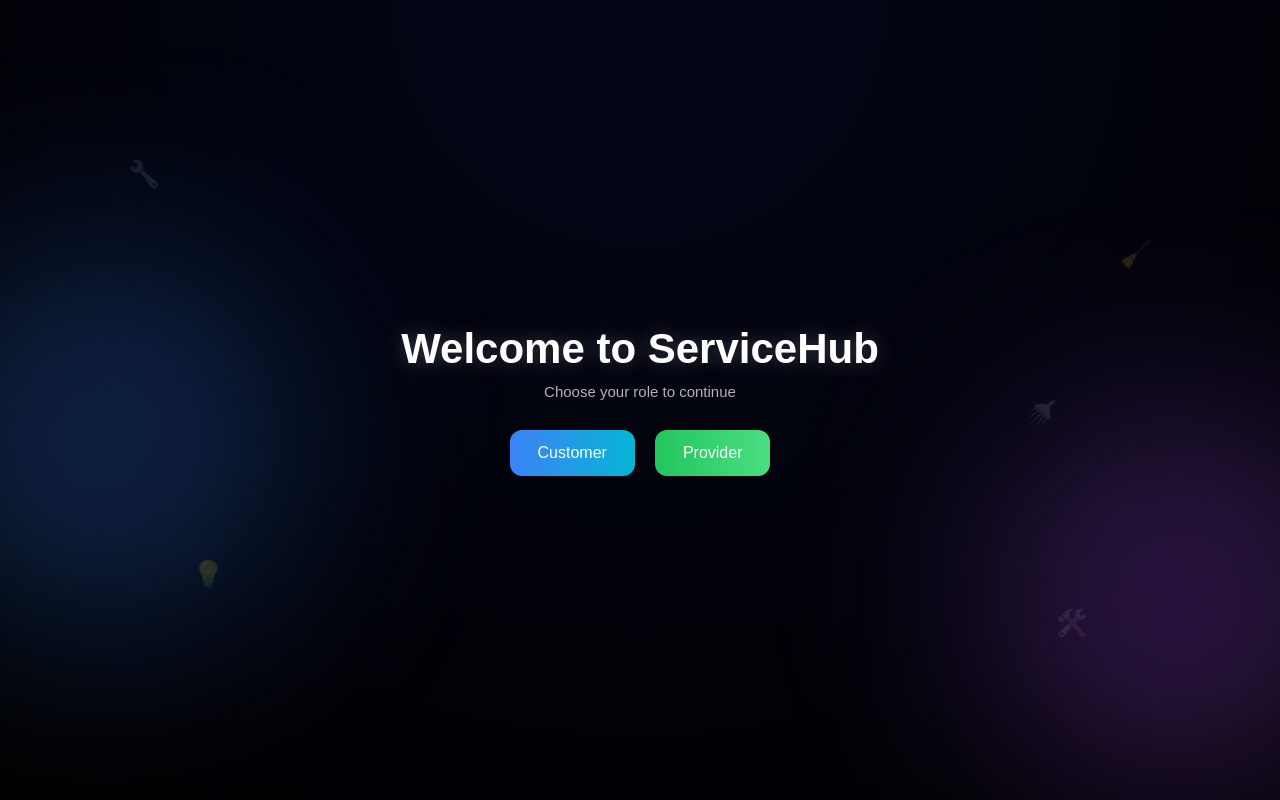
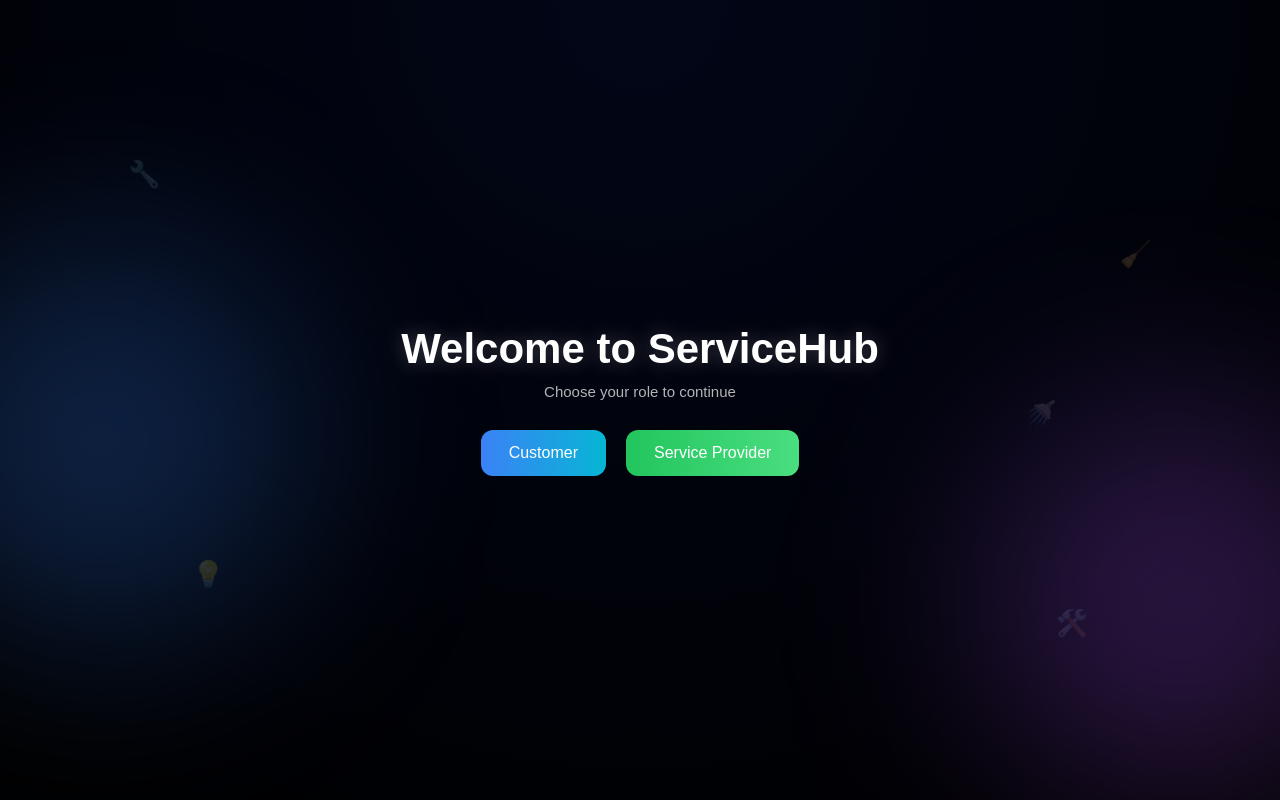
Before and after one commit to Likith-08/service-marketplace, a React (Create React App) app in the folder servicehub-app/: page /home in a window 1280 px wide. Built offline with nearby package versions, Linux system fonts and the light colour scheme; no server answers.

Commit message:
Updated button

```diff
--- a/servicehub-app/src/pages/Landing.jsx
+++ b/servicehub-app/src/pages/Landing.jsx
@@ -32,7 +32,7 @@ function LandingPage() {
           className="btn provider"
           onClick={() => navigate("/provider")}
         >
-          Provider
+         Service Provider
         </button>
       </div>
     </div>
```
